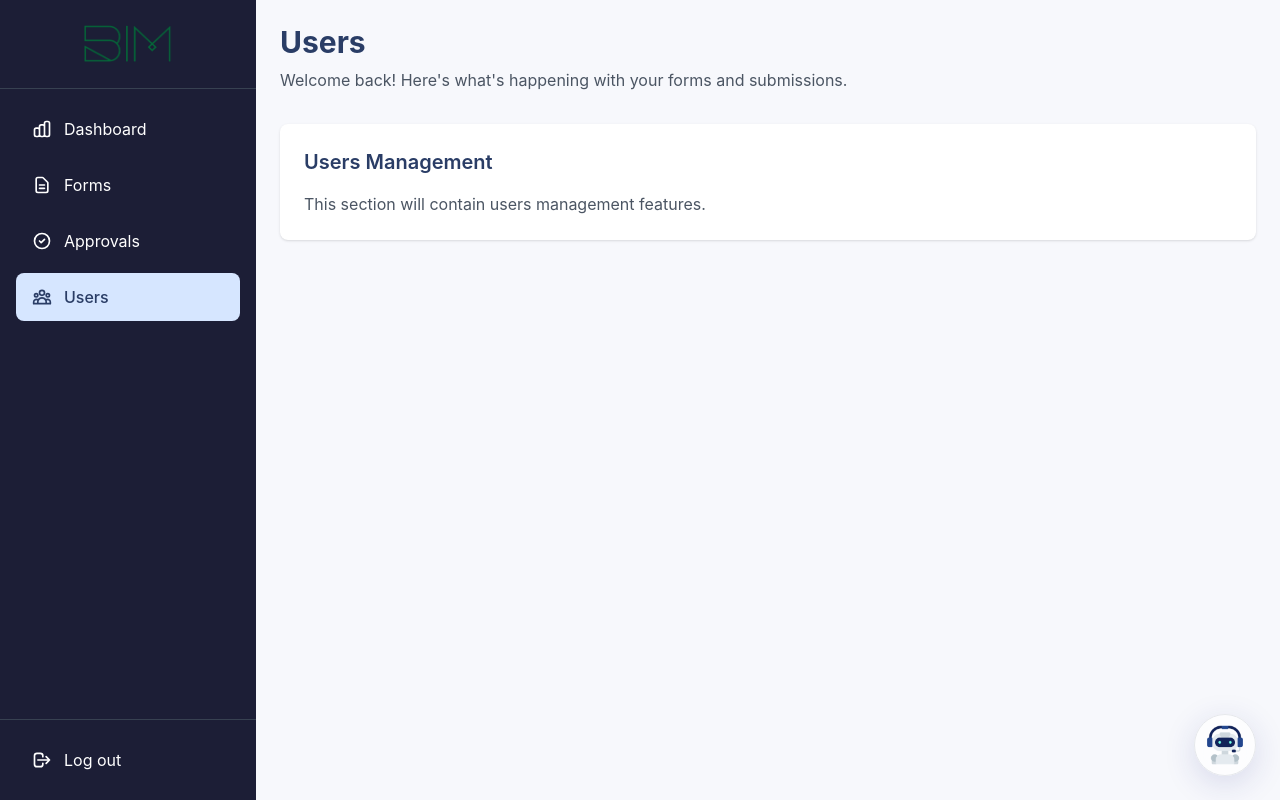
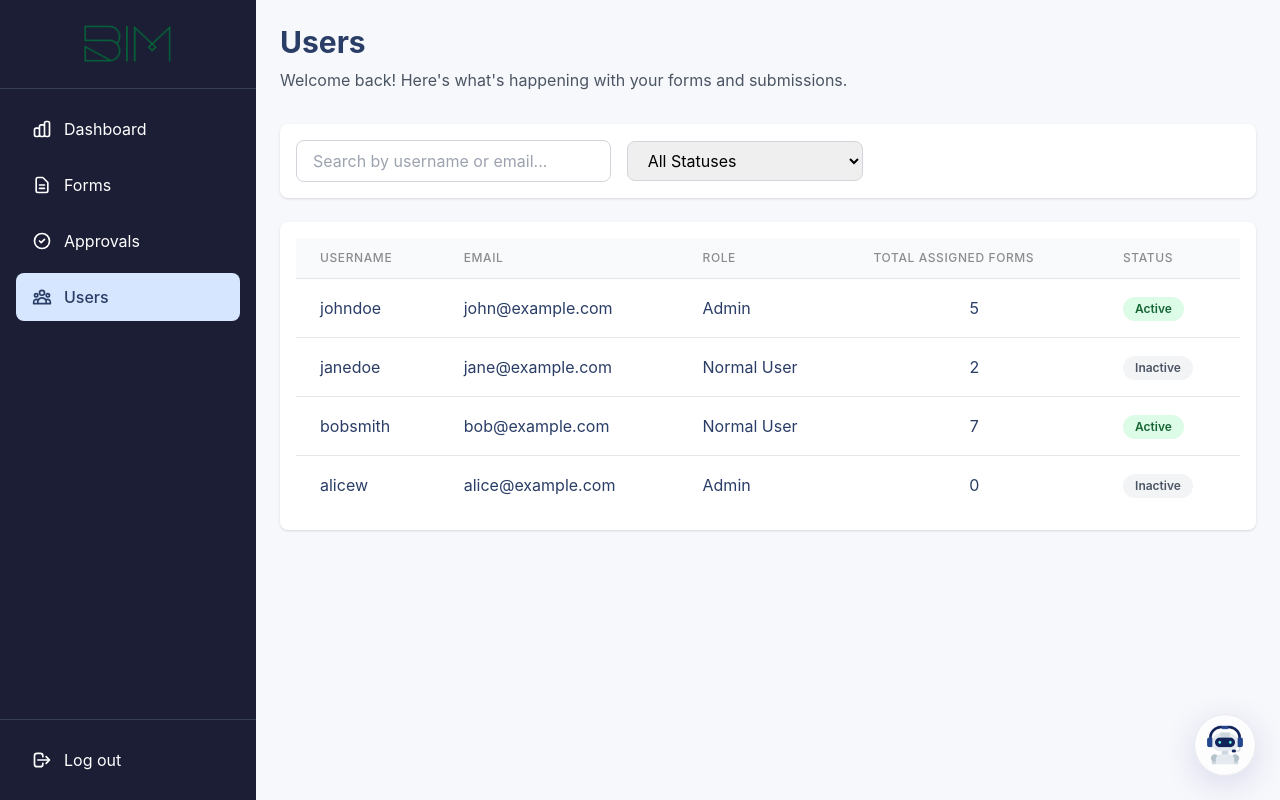
Before and after one commit to ZweHtet991997/AIVibeCoding, a React (Create React App) app: page /admin-dashboard in a window 1280 px wide. Both pictures are taken after a click on the button "Users". Built offline with nearby package versions, Linux system fonts and the light colour scheme.

Commit message:
User list implementation

```diff
--- a/src/components/AdminDashboard.js
+++ b/src/components/AdminDashboard.js
@@ -6,6 +6,7 @@ import ApprovalStatusChart from './dashboard/ApprovalStatusChart';
 import RecentSubmissionsTable from './dashboard/RecentSubmissionsTable';
 import FormsScreen from './dashboard/FormsScreen';
 import ApprovalsScreen from './dashboard/ApprovalsScreen';
+import UserListScreen from './dashboard/UserListScreen';
 
 const AdminDashboard = () => {
   const navigate = useNavigate();
@@ -146,8 +147,13 @@ const AdminDashboard = () => {
             <ApprovalsScreen />
           )}
 
+          {/* Users Screen Content */}
+          {activeMenu === 'Users' && (
+            <UserListScreen />
+          )}
+
           {/* Other Menu Content */}
-          {activeMenu !== 'Dashboard' && activeMenu !== 'Forms' && activeMenu !== 'Approvals' && (
+          {activeMenu !== 'Dashboard' && activeMenu !== 'Forms' && activeMenu !== 'Approvals' && activeMenu !== 'Users' && (
             <div className="bg-dashboard-cardBg rounded-lg shadow p-6">
               <h2 className="text-xl font-semibold text-dashboard-bodyText mb-4">
                 {activeMenu} Management
--- /dev/null
+++ b/src/components/dashboard/UserListScreen.js
@@ -0,0 +1,84 @@
+import React, { useState } from 'react';
+
+const mockUsers = [
+  { id: 1, username: 'johndoe', email: 'john@example.com', role: 'Admin', forms: 5, status: 'Active' },
+  { id: 2, username: 'janedoe', email: 'jane@example.com', role: 'Normal User', forms: 2, status: 'Inactive' },
+  { id: 3, username: 'bobsmith', email: 'bob@example.com', role: 'Normal User', forms: 7, status: 'Active' },
+  { id: 4, username: 'alicew', email: 'alice@example.com', role: 'Admin', forms: 0, status: 'Inactive' },
+];
+
+const statusColors = {
+  Active: 'bg-green-100 text-green-800',
+  Inactive: 'bg-gray-100 text-gray-600',
+};
+
+export default function UserListScreen() {
+  const [search, setSearch] = useState('');
+  const [status, setStatus] = useState('');
+
+  const filteredUsers = mockUsers.filter(user => {
+    const matchesSearch =
+      user.username.toLowerCase().includes(search.toLowerCase()) ||
+      user.email.toLowerCase().includes(search.toLowerCase());
+    const matchesStatus = status ? user.status === status : true;
+    return matchesSearch && matchesStatus;
+  });
+
+  return (
+    <div className="space-y-6">
+      {/* Filter/Search Section */}
+      <div className="flex flex-col md:flex-row gap-4 items-center bg-dashboard-cardBg p-4 rounded-lg shadow">
+        <input
+          type="text"
+          placeholder="Search by username or email..."
+          value={search}
+          onChange={e => setSearch(e.target.value)}
+          className="w-full md:w-1/3 px-4 py-2 border border-gray-300 rounded-lg focus:outline-none focus:ring-2 focus:ring-primary-500"
+        />
+        <select
+          value={status}
+          onChange={e => setStatus(e.target.value)}
+          className="w-full md:w-1/4 px-4 py-2 border border-gray-300 rounded-lg focus:outline-none focus:ring-2 focus:ring-primary-500"
+        >
+          <option value="">All Statuses</option>
+          <option value="Active">Active</option>
+          <option value="Inactive">Inactive</option>
+        </select>
+      </div>
+
+      {/* Table Section */}
+      <div className="bg-dashboard-cardBg rounded-lg shadow p-4 overflow-x-auto">
+        <table className="min-w-full divide-y divide-gray-200">
+          <thead className="bg-gray-50">
+            <tr>
+              <th className="px-6 py-3 text-left text-xs font-medium text-dashboard-headerText uppercase tracking-wider">Username</th>
+              <th className="px-6 py-3 text-left text-xs font-medium text-dashboard-headerText uppercase tracking-wider">Email</th>
+              <th className="px-6 py-3 text-left text-xs font-medium text-dashboard-headerText uppercase tracking-wider">Role</th>
+              <th className="px-6 py-3 text-left text-xs font-medium text-dashboard-headerText uppercase tracking-wider">Total Assigned Forms</th>
+              <th className="px-6 py-3 text-left text-xs font-medium text-dashboard-headerText uppercase tracking-wider">Status</th>
+            </tr>
+          </thead>
+          <tbody className="bg-white divide-y divide-gray-200">
+            {filteredUsers.length === 0 ? (
+              <tr>
+                <td colSpan="5" className="px-6 py-4 text-center text-gray-400">No users found.</td>
+              </tr>
+            ) : (
+              filteredUsers.map(user => (
+                <tr key={user.id} className="hover:bg-gray-50 transition">
+                  <td className="px-6 py-4 whitespace-nowrap text-dashboard-bodyText">{user.username}</td>
+                  <td className="px-6 py-4 whitespace-nowrap text-dashboard-bodyText">{user.email}</td>
+                  <td className="px-6 py-4 whitespace-nowrap text-dashboard-bodyText">{user.role}</td>
+                  <td className="px-6 py-4 whitespace-nowrap text-center text-dashboard-bodyText">{user.forms}</td>
+                  <td className="px-6 py-4 whitespace-nowrap">
+                    <span className={`inline-block px-3 py-1 rounded-full text-xs font-semibold ${statusColors[user.status] || 'bg-red-100 text-red-800'}`}>{user.status}</span>
+                  </td>
+                </tr>
+              ))
+            )}
+          </tbody>
+        </table>
+      </div>
+    </div>
+  );
+}
--- a/src/components/dashboard/forms/AssignUsersModal.js
+++ b/src/components/dashboard/forms/AssignUsersModal.js
@@ -1,29 +1,100 @@
-import React from 'react';
+import React, { useState, useMemo } from 'react';
 
-const AssignUsersModal = ({ open, onClose, form }) => {
+// Mock user data (should be passed as prop or fetched in real app)
+const mockUsers = [
+  { id: 1, username: 'johndoe', email: 'john@example.com', role: 'Admin', status: 'Active' },
+  { id: 2, username: 'janedoe', email: 'jane@example.com', role: 'Normal User', status: 'Inactive' },
+  { id: 3, username: 'bobsmith', email: 'bob@example.com', role: 'Normal User', status: 'Active' },
+  { id: 4, username: 'alicew', email: 'alice@example.com', role: 'Admin', status: 'Inactive' },
+];
+
+const AssignUsersModal = ({ open, onClose, form, assignedUserIds = [], onSave }) => {
+  const [search, setSearch] = useState('');
+  const [selected, setSelected] = useState(assignedUserIds);
+
+  // Only active users
+  const activeUsers = useMemo(() =>
+    mockUsers.filter(u => u.status === 'Active'),
+    []
+  );
+
+  // Filtered by search
+  const filteredUsers = useMemo(() =>
+    activeUsers.filter(u =>
+      u.username.toLowerCase().includes(search.toLowerCase()) ||
+      u.email.toLowerCase().includes(search.toLowerCase())
+    ),
+    [activeUsers, search]
+  );
+
+  const handleToggle = (userId) => {
+    setSelected(prev =>
+      prev.includes(userId)
+        ? prev.filter(id => id !== userId)
+        : [...prev, userId]
+    );
+  };
+
+  const handleSave = () => {
+    if (onSave) onSave(selected);
+    onClose();
+  };
+
   if (!open) return null;
   return (
     <div className="fixed inset-0 z-50 flex items-center justify-center bg-black bg-opacity-40">
       <div className="bg-white rounded-lg shadow-lg w-full max-w-lg p-6 relative">
         <button
-          className="absolute top-3 right-3 text-gray-500 hover:text-gray-700"
+          className="absolute top-3 right-3 text-gray-500 hover:text-gray-700 text-2xl"
           onClick={onClose}
+          aria-label="Close"
         >
           &times;
         </button>
-        <h2 className="text-xl font-bold mb-4">
-          Assign Users to {form ? form.name : 'Form'}
-        </h2>
-        {/* Placeholder for user assignment UI */}
-        <div className="bg-gray-50 border border-dashed border-gray-300 rounded-lg p-8 text-center text-gray-400">
-          User assignment UI goes here (user list, checkboxes, etc.)
+        <h2 className="text-xl font-bold mb-4">Assign Users to Form</h2>
+        <input
+          type="text"
+          placeholder="Search active users..."
+          value={search}
+          onChange={e => setSearch(e.target.value)}
+          className="w-full mb-4 px-4 py-2 border border-gray-300 rounded-lg focus:outline-none focus:ring-2 focus:ring-primary-500"
+        />
+        <div className="max-h-60 overflow-y-auto mb-4">
+          {filteredUsers.length === 0 ? (
+            <div className="text-gray-400 text-center py-8">No active users available</div>
+          ) : (
+            <ul className="divide-y divide-gray-100">
+              {filteredUsers.map(user => (
+                <li key={user.id} className="flex items-center py-2 px-1">
+                  <input
+                    type="checkbox"
+                    checked={selected.includes(user.id)}
+                    onChange={() => handleToggle(user.id)}
+                    className="mr-3 accent-primary-600"
+                    id={`assign-user-${user.id}`}
+                  />
+                  <label htmlFor={`assign-user-${user.id}`} className="flex-1 cursor-pointer">
+                    <span className="font-medium text-dashboard-bodyText">{user.username}</span>
+                    <span className="ml-2 text-gray-500 text-sm">{user.email}</span>
+                  </label>
+                </li>
+              ))}
+            </ul>
+          )}
         </div>
-        <div className="mt-6 flex justify-end">
+        <div className="mt-6 flex justify-end gap-2">
           <button
-            className="bg-primary-600 hover:bg-primary-700 text-white px-6 py-2 rounded-lg font-medium"
+            className="bg-gray-200 hover:bg-gray-300 text-gray-700 px-5 py-2 rounded-lg font-medium"
             onClick={onClose}
           >
-            Close
+            Cancel
+          </button>
+          <button
+            className="bg-primary-600 hover:bg-primary-700 text-white px-6 py-2 rounded-lg font-medium disabled:opacity-60"
+            onClick={handleSave}
+            disabled={filteredUsers.length === 0}
+          >
+            Save
           </button>
         </div>
       </div>
```
